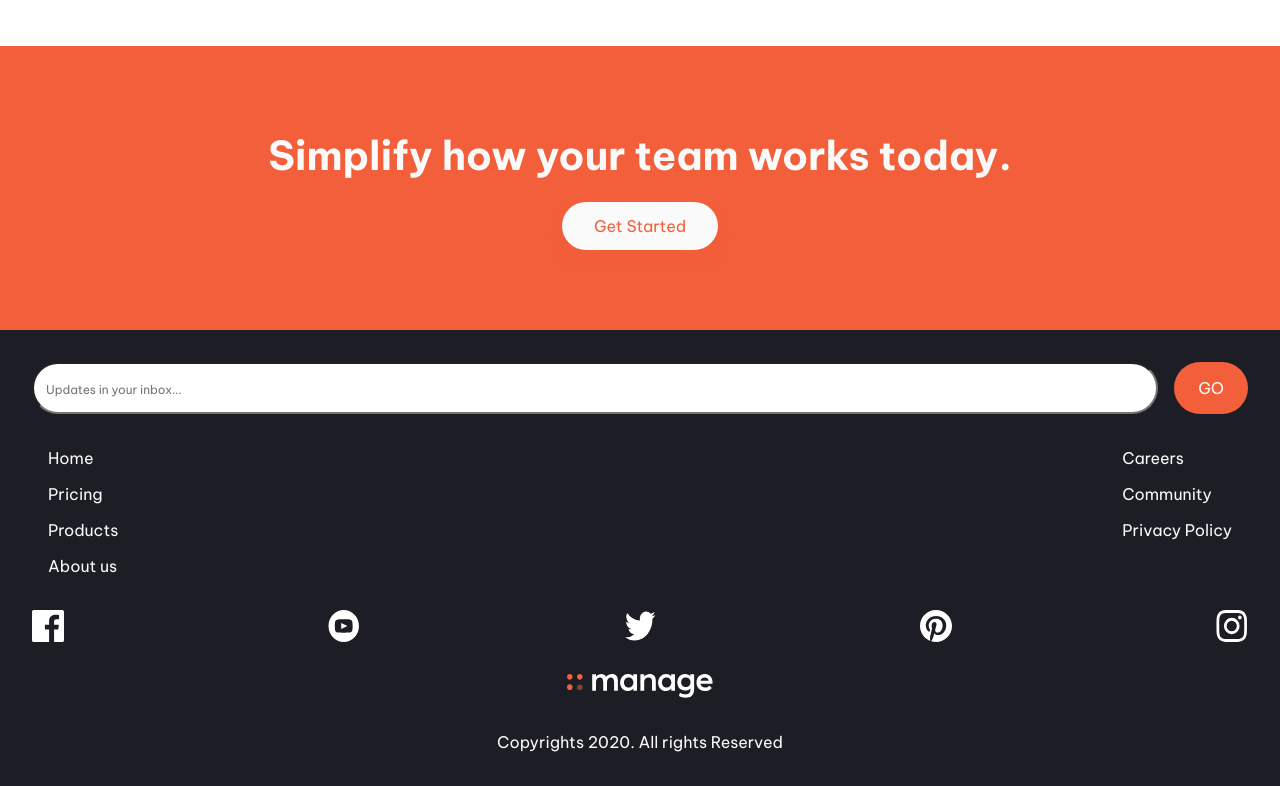
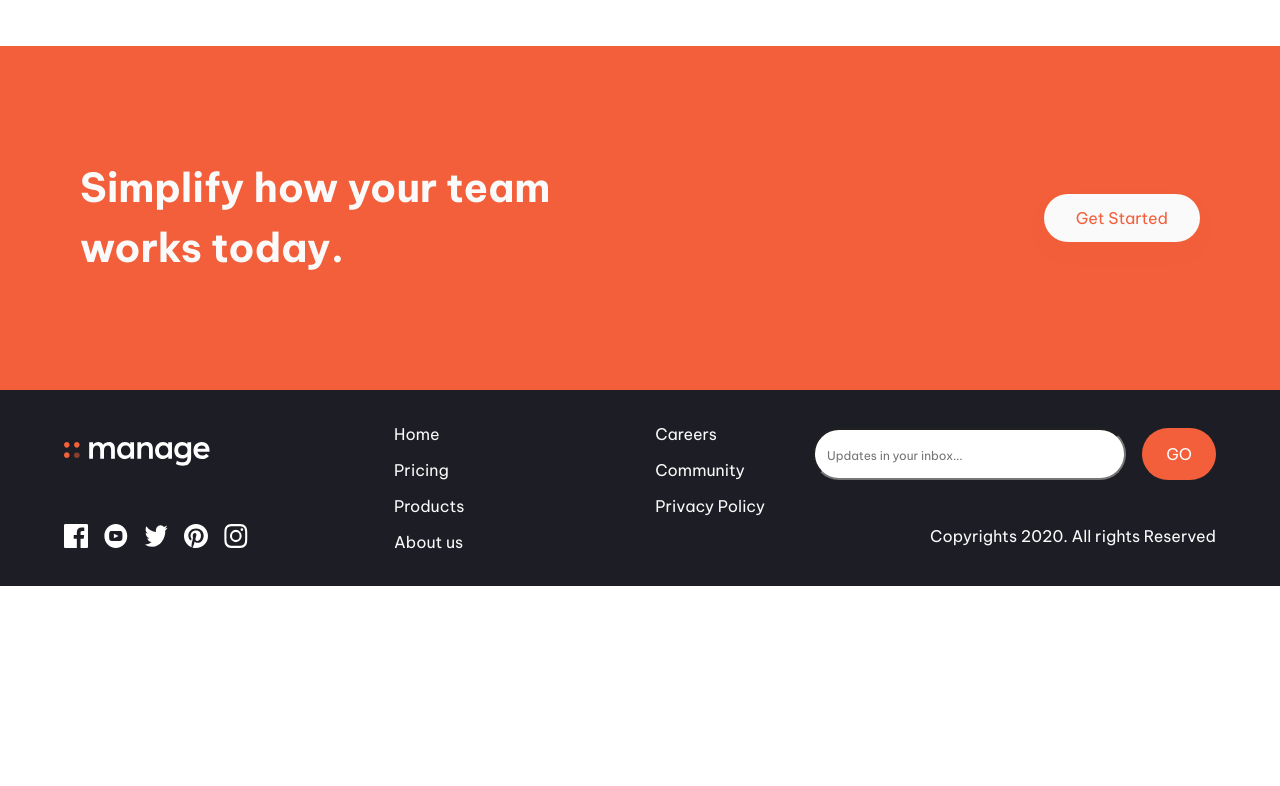
Before and after one commit to Briuwu/react-ts_manage-landing-page, a React (Vite) app: page / in a window 1280 px wide. Shown: the part 1576-2362 px from the top of the page. After the commit the page ends 2162 px from the top, so only its background shows below. Built offline with nearby package versions, Linux system fonts and the light colour scheme.

Commit message:
ADD footer design for desktop.

```diff
--- a/src/components/Footer/Footer.tsx
+++ b/src/components/Footer/Footer.tsx
@@ -5,13 +5,15 @@ const Footer = () => {
   return (
     <footer className="footer">
       <div className="footer__simplify">
-        <p>Simplify how your team works today.</p>
-        <a href="#" className="primary-btn">
-          Get Started
-        </a>
+        <div className="footer-container">
+          <p>Simplify how your team works today.</p>
+          <a href="#" className="primary-btn">
+            Get Started
+          </a>
+        </div>
       </div>
       <div className="footer__about">
-        <div className="footer__about-container">
+        <div className="footer-container">
           <Contact />
           <ul className="footer__about-contact">
             <div>
--- a/src/components/Main/ReviewsSection.tsx
+++ b/src/components/Main/ReviewsSection.tsx
@@ -60,6 +60,7 @@ const ReviewsSection = () => {
 
   const slidesSelection = reviewsArray.map((el) => (
     <button
+      key={el.id}
       className={`reviews__selection-each ${
         el.name === selectedReview ? "active" : ""
       }`}
--- a/src/sass/Layout/_footer.scss
+++ b/src/sass/Layout/_footer.scss
@@ -25,17 +25,18 @@
     }
   }
 
+  &-container {
+    max-width: 1440px;
+    margin-inline: auto;
+    padding-block: 2em;
+    padding-inline: func.fluid(16, 5vw, 64);
+    display: grid;
+    gap: 2em;
+  }
+
   &__about {
     background-color: var.$blue-700;
     color: var.$gray-100;
-
-    &-container {
-      max-width: 1440px;
-      margin-inline: auto;
-      padding: 2em;
-      display: grid;
-      gap: 2em;
-    }
 
     &-contact {
       display: flex;
@@ -87,3 +88,61 @@ form {
     }
   }
 }
+
+@media only screen and (min-width: var.$md-size) {
+  .footer {
+    &__simplify {
+      .footer-container {
+        grid-template-columns: 1fr 1fr;
+        align-items: center;
+        justify-items: center;
+      }
+
+      p {
+        text-align: left;
+      }
+
+      a {
+        margin-left: auto;
+      }
+    }
+
+    &__about {
+      .footer-container {
+        grid-template-columns: 0.7fr 1fr 1fr;
+        align-items: center;
+      }
+
+      form {
+        grid-column: 3;
+        grid-row: 1 / 2;
+      }
+
+      &-contact {
+        grid-column: 2 / 3;
+        grid-row: span 2;
+        justify-content: space-between;
+      }
+
+      &-logo {
+        grid-column: 1 / 2;
+        grid-row: 1 / 1;
+        margin-right: auto;
+      }
+
+      &-copyright {
+        margin-left: auto;
+      }
+
+      &-socials {
+        justify-self: center;
+        margin-right: auto;
+        gap: 1em;
+
+        > img {
+          width: 1.5em;
+        }
+      }
+    }
+  }
+}
--- a/src/sass/style.css
+++ b/src/sass/style.css
@@ -421,16 +421,17 @@ ul {
   background-color: hsl(0, 0%, 98%);
   color: hsl(12, 88%, 59%);
 }
+.footer-container {
+  max-width: 1440px;
+  margin-inline: auto;
+  padding-block: 2em;
+  padding-inline: clamp(1rem, 5vw, 4rem);
+  display: grid;
+  gap: 2em;
+}
 .footer__about {
   background-color: hsl(233, 12%, 13%);
   color: hsl(0, 0%, 98%);
-}
-.footer__about-container {
-  max-width: 1440px;
-  margin-inline: auto;
-  padding: 2em;
-  display: grid;
-  gap: 2em;
 }
 .footer__about-contact {
   display: flex;
@@ -474,4 +475,47 @@ form input::-moz-placeholder {
 }
 form input::placeholder {
   font-size: 0.75rem;
+}
+
+@media only screen and (min-width: 50rem) {
+  .footer__simplify .footer-container {
+    grid-template-columns: 1fr 1fr;
+    align-items: center;
+    justify-items: center;
+  }
+  .footer__simplify p {
+    text-align: left;
+  }
+  .footer__simplify a {
+    margin-left: auto;
+  }
+  .footer__about .footer-container {
+    grid-template-columns: 0.7fr 1fr 1fr;
+    align-items: center;
+  }
+  .footer__about form {
+    grid-column: 3;
+    grid-row: 1/2;
+  }
+  .footer__about-contact {
+    grid-column: 2/3;
+    grid-row: span 2;
+    justify-content: space-between;
+  }
+  .footer__about-logo {
+    grid-column: 1/2;
+    grid-row: 1/1;
+    margin-right: auto;
+  }
+  .footer__about-copyright {
+    margin-left: auto;
+  }
+  .footer__about-socials {
+    justify-self: center;
+    margin-right: auto;
+    gap: 1em;
+  }
+  .footer__about-socials > img {
+    width: 1.5em;
+  }
 }/*# sourceMappingURL=style.css.map */
```
Also changed, not shown: 1 other file (tests, documents, lock files or other folders).
